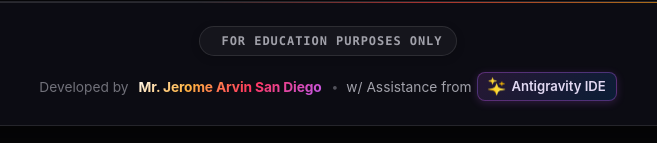
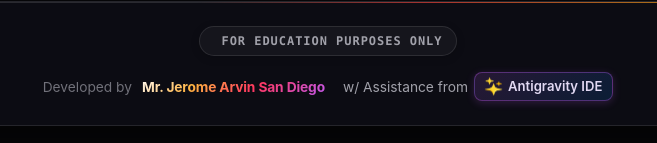
Before and after one commit to JrvinUU/color-hunt-photography-exam, a plain HTML site: page index.html in a window 1280 px wide. Shown: the part 2167-2310 px from the top of the page, 312-969 px from the left. Drawn offline with Linux system fonts and the light colour scheme.

Commit message:
Fixed fotter credit

```diff
--- a/index.html
+++ b/index.html
@@ -64,7 +64,7 @@
       <div class="footer-credits">
         <span class="credits-intro">Developed by</span>
         <span class="author-name">Mr. Jerome Arvin San Diego</span>
-        <span class="credits-separator">&bull;</span>
+        <span class="credits-separator"></span>
         <span class="credits-assistance">w/ Assistance from <span class="antigravity-badge"><span
               class="antigravity-sparkle">✨</span> Antigravity IDE</span></span>
       </div>
```
